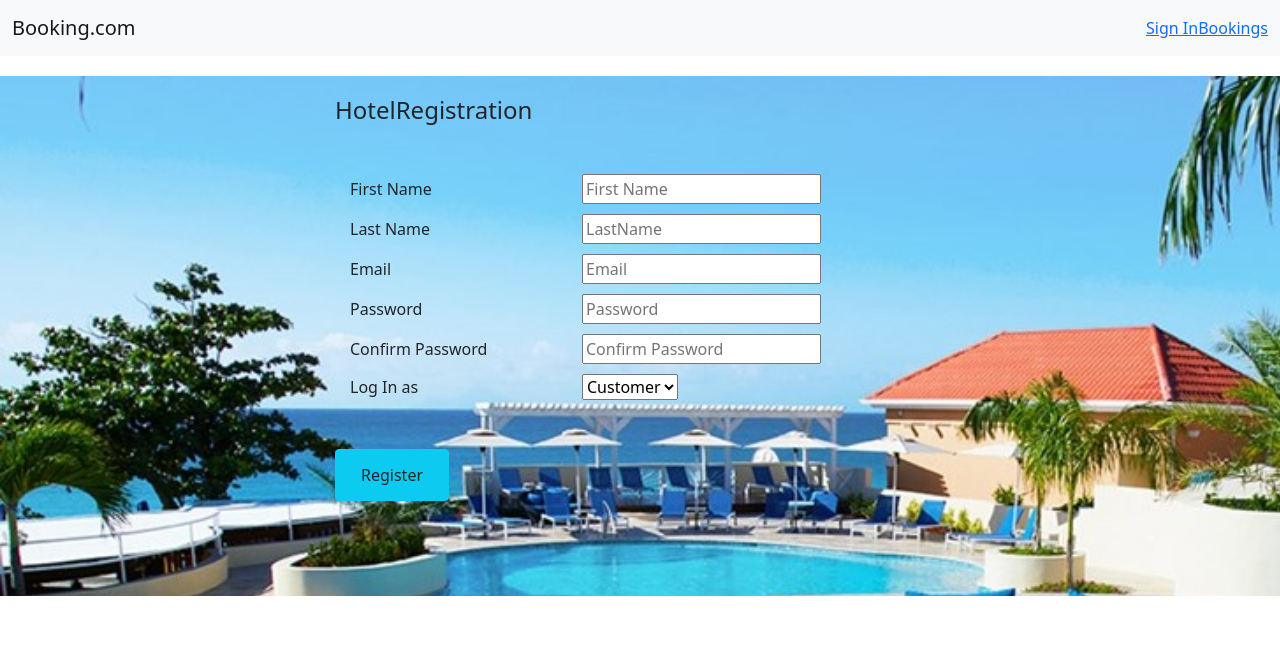
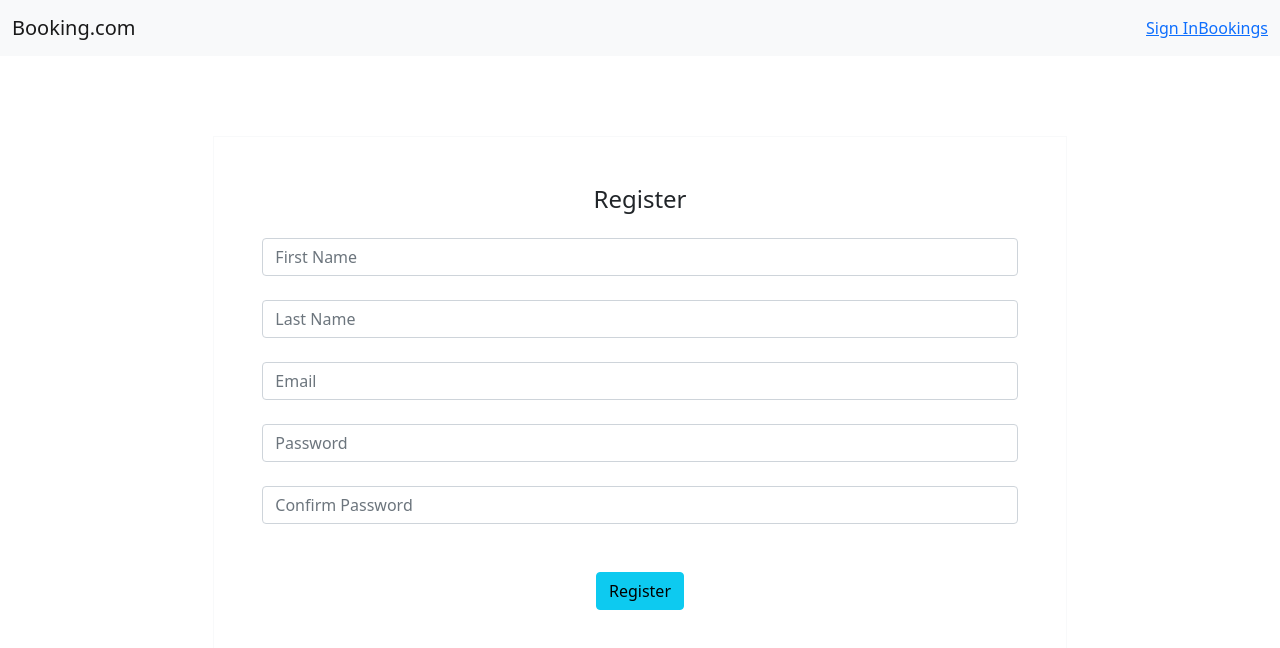
Before and after one commit to gopinathsjsu/team-project-code_team15, a React (Create React App) app in the folder HotelBooking/hotelbookingfrontend/: page /Register in a window 1280 px wide. Shown: the top 648 px of the page. Built offline with nearby package versions, Linux system fonts and the light colour scheme.

Commit message:
pushing updated registration page

```diff
--- a/HotelBooking/hotelbookingfrontend/package.json
+++ b/HotelBooking/hotelbookingfrontend/package.json
@@ -22,8 +22,8 @@
     "yup": "^0.32.11"
   },
   "scripts": {
+    "build": "react-scripts build",
     "start": "react-scripts start",
-    "build": "react-scripts build",
     "test": "react-scripts test",
     "eject": "react-scripts eject"
   },
--- a/HotelBooking/hotelbookingfrontend/src/Components/HotelRegistration.js
+++ b/HotelBooking/hotelbookingfrontend/src/Components/HotelRegistration.js
@@ -1,8 +1,8 @@
 // import React, { Component } from 'react';
-import React, {useState,setState} from 'react';
+import React, { useState, setState } from 'react';
 import '../App.css';
 import NavBar from '../NavBar';
-import './Register.css';
+// import './Register.css';
 
 function HotelRegistration() {
 
@@ -13,78 +13,81 @@ function HotelRegistration() {
   const [firstName, setFirstName] = "";
   const [lastName, setLastName] = useState(null);
   const [email, setEmail] = useState(null);
-    const [password,setPassword] = useState(null);
-    const [confirmPassword,setConfirmPassword] = useState(null);
+  const [password, setPassword] = useState(null);
+  const [confirmPassword, setConfirmPassword] = useState(null);
 
   const handleInputChange = (e) => {
-        const {id , value} = e.target;
-        if(id === "firstName"){
+    const { id, value } = e.target;
+    if (id === "firstName") {
       setFirstName(value);
     }
-        if(id === "lastName"){
+    if (id === "lastName") {
       setLastName(value);
     }
-        if(id === "email"){
+    if (id === "email") {
       setEmail(value);
     }
-        if(id === "password"){
+    if (id === "password") {
       setPassword(value);
     }
-        if(id === "confirmPassword"){
+    if (id === "confirmPassword") {
       setConfirmPassword(value);
     }
 
   }
 
-    const handleSubmit  = () => {
-        console.log(firstName,lastName,email,password,confirmPassword);
+  const handleSubmit = () => {
+    console.log(firstName, lastName, email, password, confirmPassword);
   }
+  const standardStyle = { margin: "0px", padding: "0px" }
+
+  return (
+    <div>
+      <NavBar></NavBar>
+      <div className='container-fluid' style={standardStyle}>
+        <div className='row' style={standardStyle}>
+          <div className='col-md-2' style={standardStyle}>
+
+          </div>
+          <div className='col-md-8' style={standardStyle}>
+            <form class="border border-light p-5" style={{ "marginTop": "80px" }}>
+
+              <center><p class="h4 mb-4 ">Register</p></center>
+
+              <input type="text" name="firstName" id="firstName" class="form-control mb-4" placeholder="First Name" />
+
+              <input type="text" id="lastName" class="form-control mb-4" placeholder="Last Name" />
+              {/* <input type="text" id="lastName" class="form-control mb-4" placeholder="Last Name" /> */}
+              <input type="email" id='email' class="form-control mb-4" placeholder='Email'></input>
+              <input type="password" class="form-control mb-4" placeholder='Password'></input>
+              <input type="password" class="form-control mb-4" placeholder='Confirm Password'></input>
+              <div class="d-flex justify-content-between">
+                <div>
+                  {/* <div class="custom-control custom-checkbox">
+                    <input type="checkbox" class="custom-control-input" id="defaultLoginFormRemember" />
+                    <label class="custom-control-label" for="defaultLoginFormRemember">Remember me</label>
+                  </div> */}
+                </div>
+                <div>
+                  {/* <a href="">Forgot password?</a> */}
+                </div>
+              </div>
+              <center>
+                <button class="btn btn-info btn-block my-4" type="submit">Register</button>
+              </center>
 
 
-    return (
-      <><div>
-        <NavBar></NavBar>
-      <div className='img'>
-      <div className='container'>
+              <div class="text-center">
 
-      <div className="form">
-      <div class="h4 mb-4"> HotelRegistration</div>
-        <div className="form-body">
-          <div className="username">
-            <label className="form__label" for="firstName">First Name </label>
-            <input className="form__input" type="text" value={firstName} onChange={(e) => handleInputChange(e)} id="firstName" placeholder="First Name" />
               </div>
-          <div className="lastname">
-            <label className="form__label" for="lastName">Last Name </label>
-            <input type="text" name="" id="lastName" value={lastName} className="form__input" onChange={(e) => handleInputChange(e)} placeholder="LastName" />
+            </form>
           </div>
-          <div className="email">
-            <label className="form__label" for="email">Email </label>
-            <input type="email" id="email" className="form__input" value={email} onChange={(e) => handleInputChange(e)} placeholder="Email" />
-          </div>
-          <div className="password">
-            <label className="form__label" for="password">Password </label>
-            <input className="form__input" type="password" id="password" value={password} onChange={(e) => handleInputChange(e)} placeholder="Password" />
-          </div>
-          <div className="confirm-password">
-            <label className="form__label" for="confirmPassword">Confirm Password </label>
-            <input className="form__input" type="password" id="confirmPassword" value={confirmPassword} onChange={(e) => handleInputChange(e)} placeholder="Confirm Password" />
-          </div>
-          <div>
-          <label className="form__label" for="confirmPassword"> Log In as </label>
-          <select>
-              <option value="Customer">Customer</option>
-              <option value="employee">Employee</option>
-          </select>
-          </div>
-        </div>
-        <div class="btn btn-info btn-block my-4">
-          <button onClick={() => handleSubmit()} type="submit" class="btn">Register</button>
+          <div className='col-md-2' style={standardStyle}>
+
           </div>
         </div>
       </div>
     </div>
-      </div></>
   )
 }
 export default HotelRegistration;
```
Also changed, not shown: 2 other files (tests, documents, lock files or other folders). Lines whose indentation alone changed are shown as unchanged.
